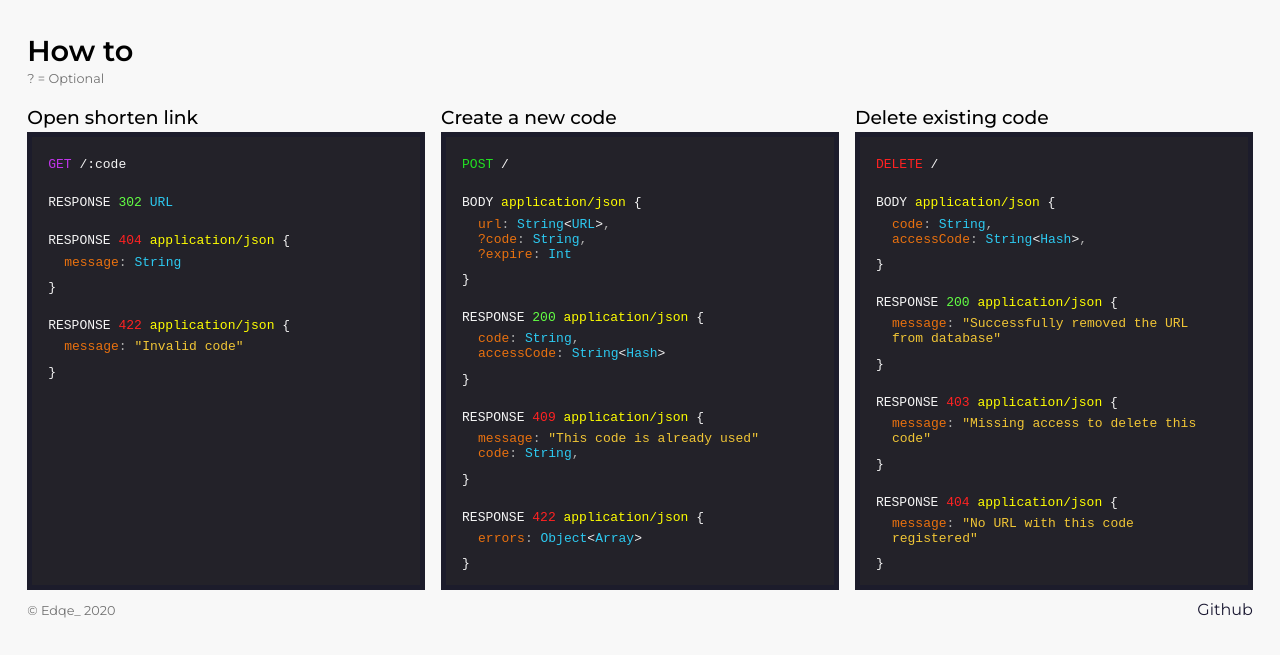
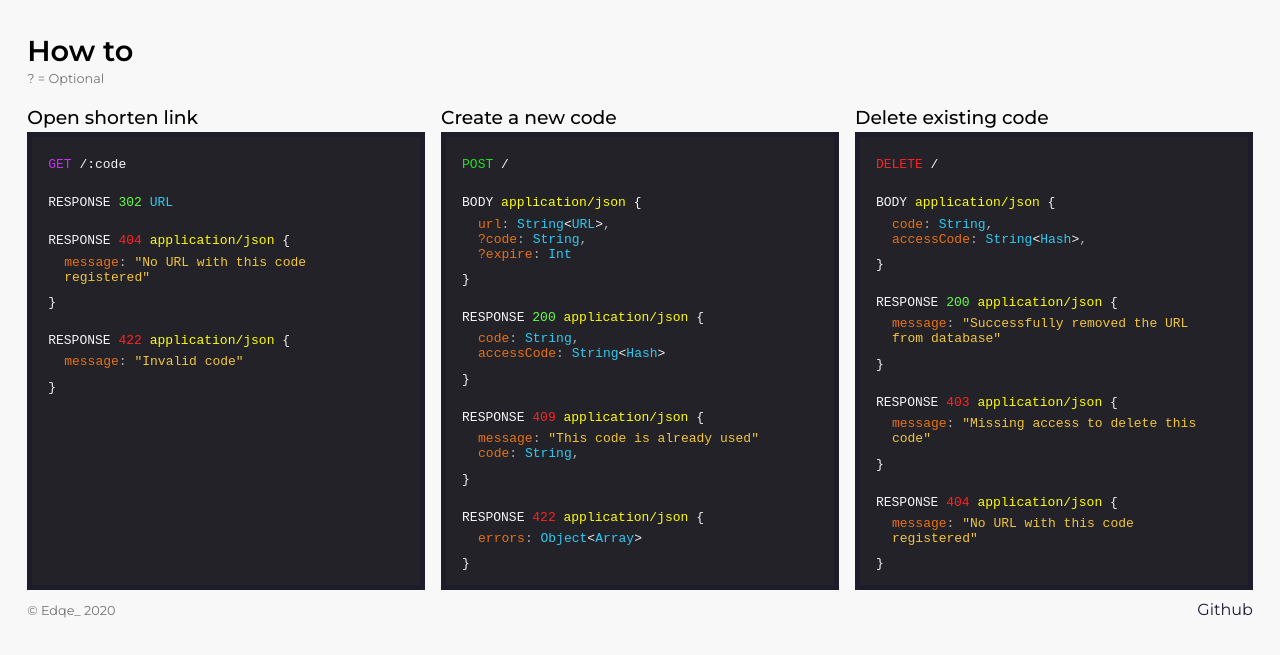
Before and after one commit to Edqe14/URL-Shortener, a website: page src/public/index.html in a window 1280 px wide. Shown: the part 121-776 px from the top of the page. Drawn offline with Linux system fonts and the light colour scheme.

Commit message:
Update index.html

```diff
--- a/src/public/index.html
+++ b/src/public/index.html
@@ -39,7 +39,7 @@
               RESPONSE <failed>404</failed> <json>application/json</json> {
                 <br>
                 <div class="body">
-                  <key>message</key><semi-colon>:</semi-colon> <type>String</type>
+                  <key>message</key><semi-colon>:</semi-colon> <string>"No URL with this code registered"</string>
                 </div>
               }
               <br>
```
